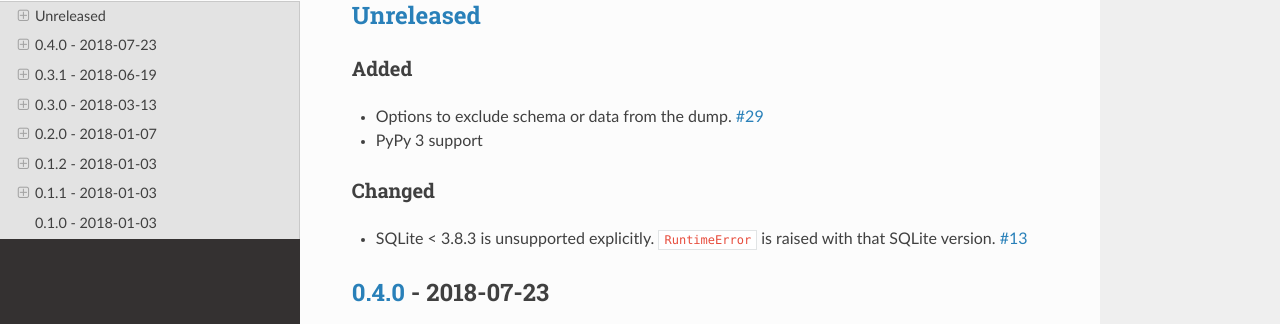
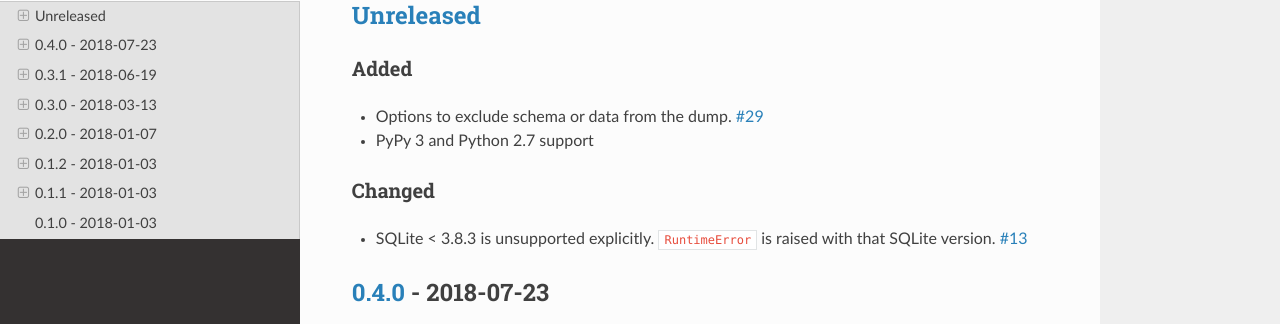
Before and after one commit to Stranger6667/xdump, a Sphinx documentation site: the page built from docs/changelog.rst, in a window 1280 px wide and 900 px high. Shown: the part 161-485 px from the top of the window. Built offline with Sphinx 7.4.7 and the Read the Docs theme 2.0.0, drawn with Linux system fonts in a browser that asks for light colours.

Commit message:
Update changelog & README

```diff
--- a/README.rst
+++ b/README.rst
@@ -143,4 +143,4 @@
 Python support
 ==============
 
-XDump supports Python 3.4 - 3.7 and PyPy 3.
+XDump supports Python 2.7, 3.4 - 3.7 and PyPy 3.
--- a/docs/changelog.rst
+++ b/docs/changelog.rst
@@ -10,7 +10,7 @@
 ~~~~~
 
 - Options to exclude schema or data from the dump. `#29`_
-- PyPy 3 support
+- PyPy 3 and Python 2.7 support
 
 Changed
 ~~~~~~~
```
